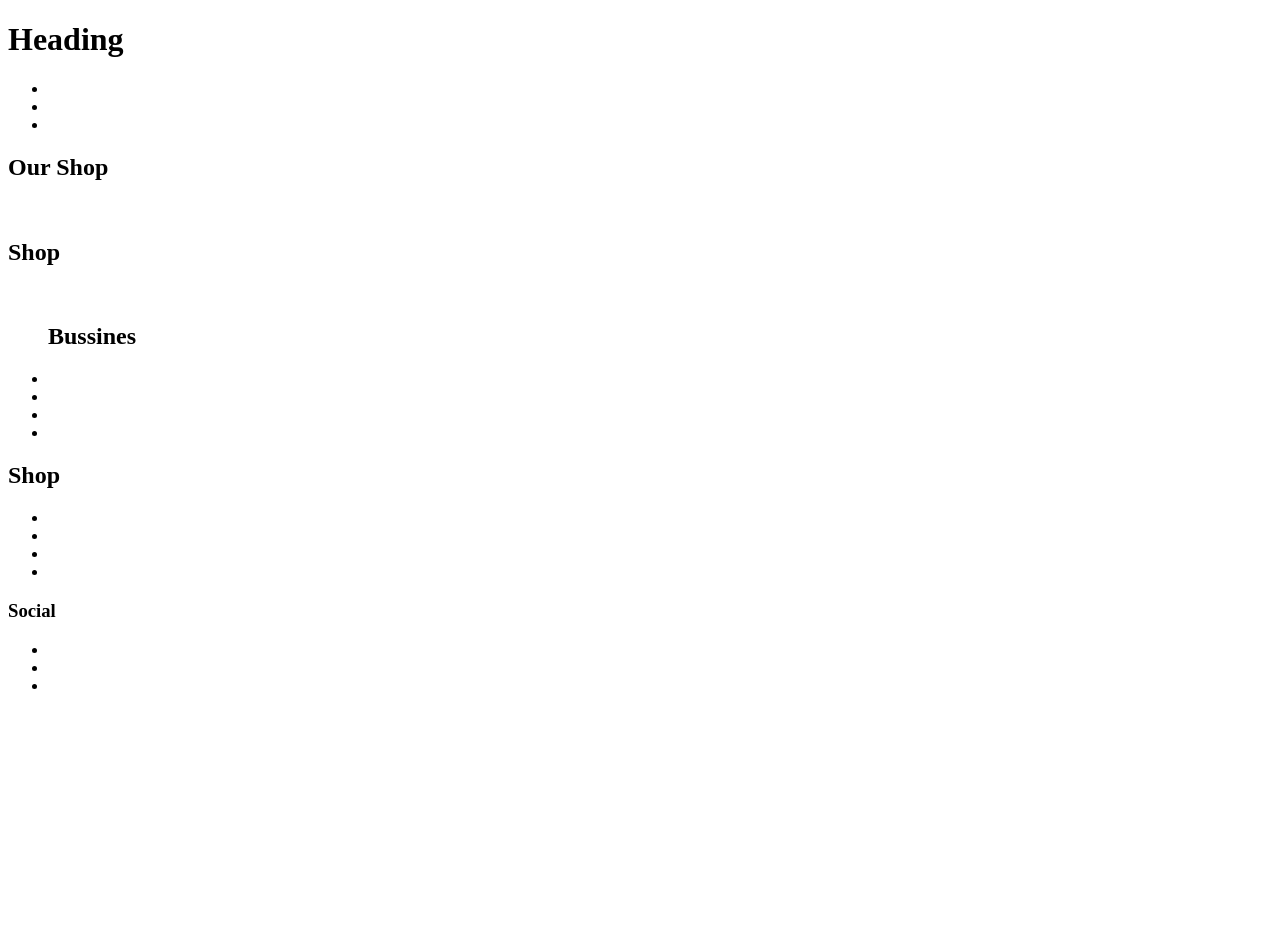
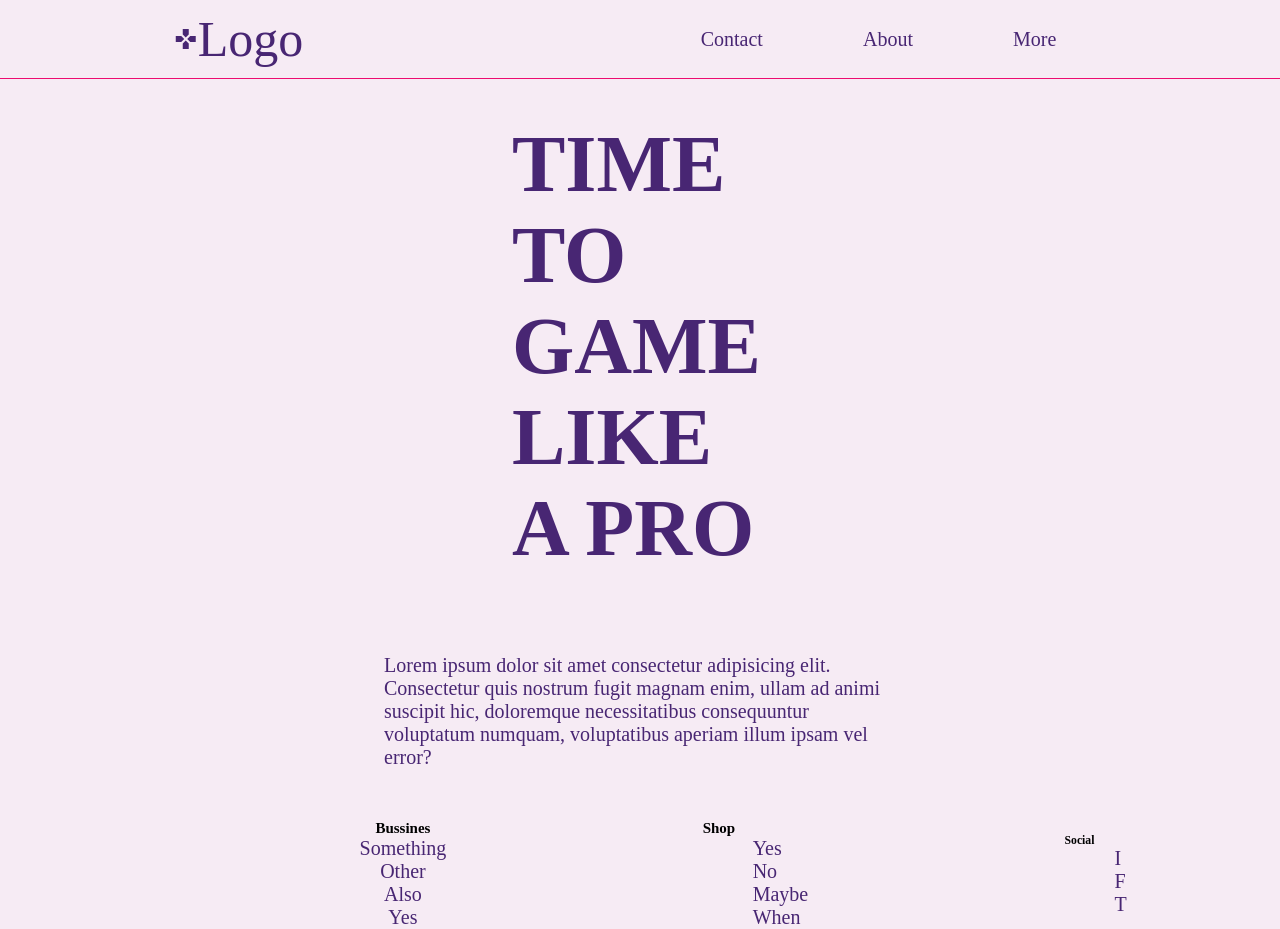
Before and after one commit to gizy95/final, a plain HTML site: page index.html in a window 1280 px wide. Before the commit the page ends 800 px from the top, so only its background shows below. Drawn offline with Linux system fonts and the light colour scheme.

Commit message:
Added styling for the header nad some for the footer

```diff
--- a/index.html
+++ b/index.html
@@ -5,20 +5,22 @@
     <meta name="viewport" content="width=device-width, initial-scale=1.0">
     <title>Final</title>
     <link rel="stylesheet" href="style.css">
+    <link href="https://fonts.googleapis.com/icon?family=Material+Icons" rel="stylesheet">
 </head>
 <body>
-    <header>
-    <h1>Heading</h1>
-    <nav>
+    <header class="header">
+    <a href="index.html" class="logo"><i class="material-icons">games</i>Logo</a>
+    <nav class="header_links">
         <ul>
-            <li><a></a></li>
-            <li><a></a></li>
-            <li><a></a></li>
+            <li><a href="">Contact</a></li>
+            <li><a href="">About</a></li>
+            <li><a href="">More</a></li>
         </ul>
     </nav>
     </header>
     <main>
-    <h2>Our Shop</h2>
+    <h2 class="main_header">TIME TO GAME LIKE A PRO</h2>
+    <p class="main_para">Lorem ipsum dolor sit amet consectetur adipisicing elit. Consectetur quis nostrum fugit magnam enim, ullam ad animi suscipit hic, doloremque necessitatibus consequuntur voluptatum numquam, voluptatibus aperiam illum ipsam vel error?</p>
     <div class="product__container">
     <img>
     <img>
@@ -26,7 +28,6 @@
     <img>
     </div>
     </main>
-    <h2>Shop</h2>
     <footer>
     <div class="image__footer">
     <img href"">
@@ -35,29 +36,30 @@
     <div class="footer_container1">
     <ul>
         <h2>Bussines</h2>
-        <li><a href=""></a></li>
-        <li><a href=""></a></li>
-        <li><a href=""></a></li>
-        <li><a href=""></a></li>
+        <li><a href="">Something</a></li>
+        <li><a href="">Other</a></li>
+        <li><a href="">Also</a></li>
+        <li><a href="">Yes</a></li>
     </ul>
     </div>
     <div class="footer_container2">
         <h2>Shop</h2>
     <ul>
-        <li><a href=""></a></li>
-        <li><a href=""></a></li>
-        <li><a href=""></a></li>
-        <li><a href=""></a></li>
+        <li><a href="">Yes</a></li>
+        <li><a href="">No</a></li>
+        <li><a href="">Maybe</a></li>
+        <li><a href="">When</a></li>
     </ul>
     </div>
 
     <div class="footer_social">
         <h3>Social</h3>
     <ul>
-        <li><a href=""></a></li>
-        <li><a href=""></a></li>
-        <li><a href=""></a></li>
+        <li><a href="">I</a></li>
+        <li><a href="">F</a></li>
+        <li><a href="">T</a></li>
     </ul>
+
     </div>
     </footer>
 </body>
--- a/style.css
+++ b/style.css
@@ -0,0 +1,74 @@
+*{
+    padding: 0;
+    margin: 0;
+    box-sizing: border-box;
+}
+
+html{
+    font-size: 62.5%;
+     background-color: #f6ebf4;
+}
+/* Header styling */
+.header{
+    display: flex;
+    justify-content: space-around;
+    align-items: center;
+    padding: 1rem 0;
+    border-bottom:1px solid #ed0b70;
+}
+
+.logo{
+    font-size: 5rem;
+    display: flex;
+    align-items: center;
+    text-decoration: none;
+}
+
+nav ul{
+    display: flex;
+    list-style: none;
+}
+
+ul li{
+    font-size: 2rem;
+    padding: 0rem 5rem;
+}
+
+a{
+    text-decoration: none;
+    color: #482673;
+}
+
+ul li a:hover{
+    text-decoration: underline;
+}
+
+.main_header{
+    font-size: 8rem;
+    width: 20%;
+    color: #482673;
+    margin:auto;
+    padding: 4rem 0;
+}
+
+.main_para{
+    font-size: 2rem;
+    width: 40%;
+    color: #482673;
+    margin:auto;
+    padding: 4rem 0;
+}
+
+footer{
+    display: flex;
+    justify-content: space-around;
+    align-items: center;
+}
+
+footer ul{
+    list-style: none;
+}
+
+.footer_container1{
+    text-align: center;
+}
```
Also changed, not shown: media/logoipsum-274.svg (added).
